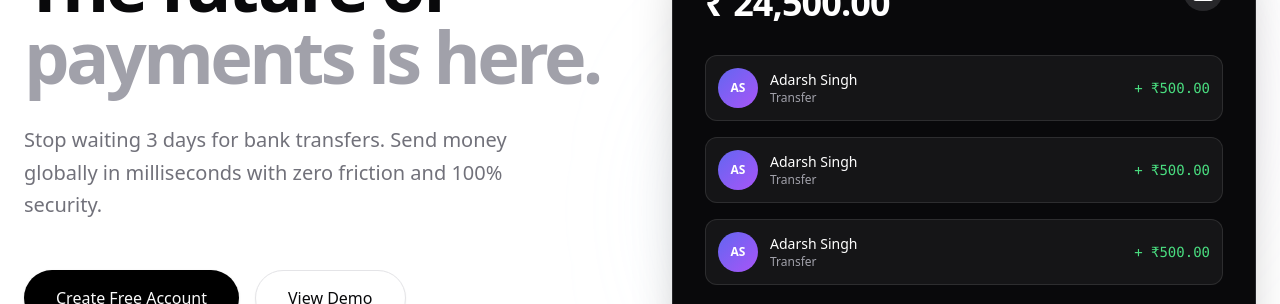
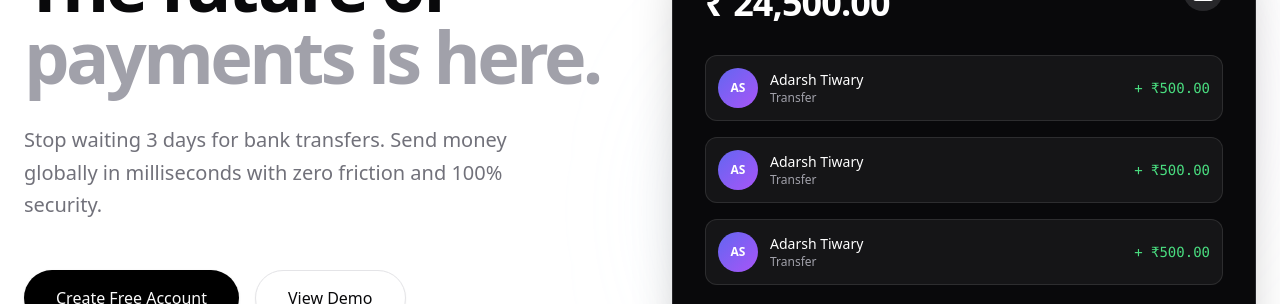
Before and after one commit to Adarsh311002/Walley, a React (Vite) app in the folder client/: page / in a window 1280 px wide. Shown: the part 246-550 px from the top of the page. Built offline with nearby package versions, Linux system fonts and the light colour scheme.

Commit message:
feat(notification): add toaster

```diff
--- a/client/src/components/Body.jsx
+++ b/client/src/components/Body.jsx
@@ -1,13 +1,15 @@
 import React from 'react'
 import { RouterProvider } from 'react-router-dom'
 import router from '../routes'
+import { Toaster } from 'sonner';
 
 const Body = () => {
   return (
     <div>
-      <RouterProvider router = {router} />
+      <RouterProvider router={router} />
+      <Toaster position="top-center" richColors />
     </div>
-  )
+  );
 }
 
 export default Body
--- a/client/src/pages/Home.jsx
+++ b/client/src/pages/Home.jsx
@@ -29,7 +29,6 @@ import {
 const Home = () => {
   return (
     <div className="min-h-screen bg-white text-zinc-950 font-sans selection:bg-black selection:text-white">
-      {/* 1. STICKY NAVBAR */}
       <nav className="fixed top-0 left-0 right-0 z-50 bg-white/80 backdrop-blur-md border-b border-zinc-100">
         <div className="max-w-7xl mx-auto px-6 h-20 flex items-center justify-between">
           <div
@@ -158,7 +157,7 @@ const Home = () => {
                           AS
                         </div>
                         <div>
-                          <p className="font-medium text-sm">Adarsh Singh</p>
+                          <p className="font-medium text-sm">Adarsh Tiwary</p>
                           <p className="text-xs text-zinc-400">Transfer</p>
                         </div>
                       </div>
```
